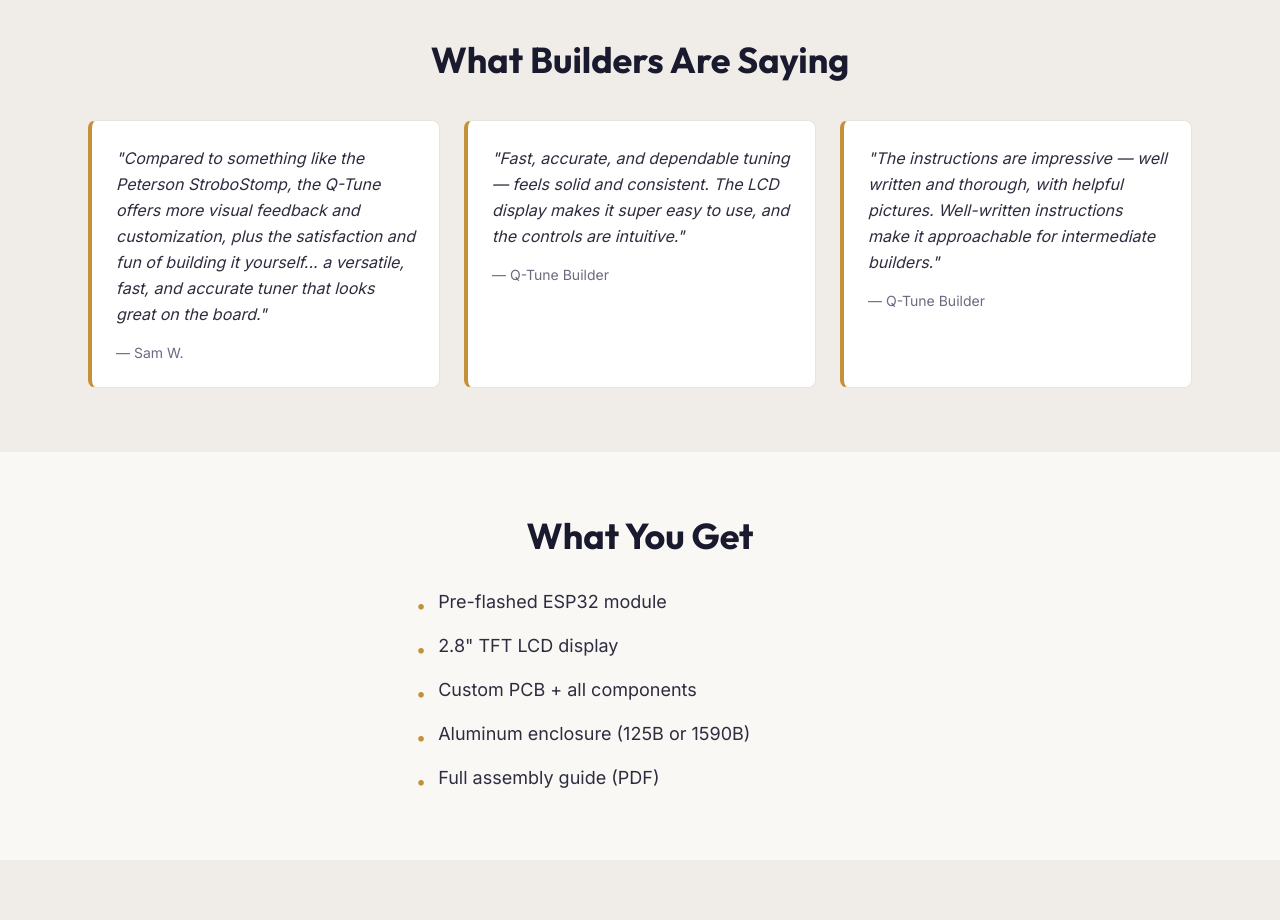
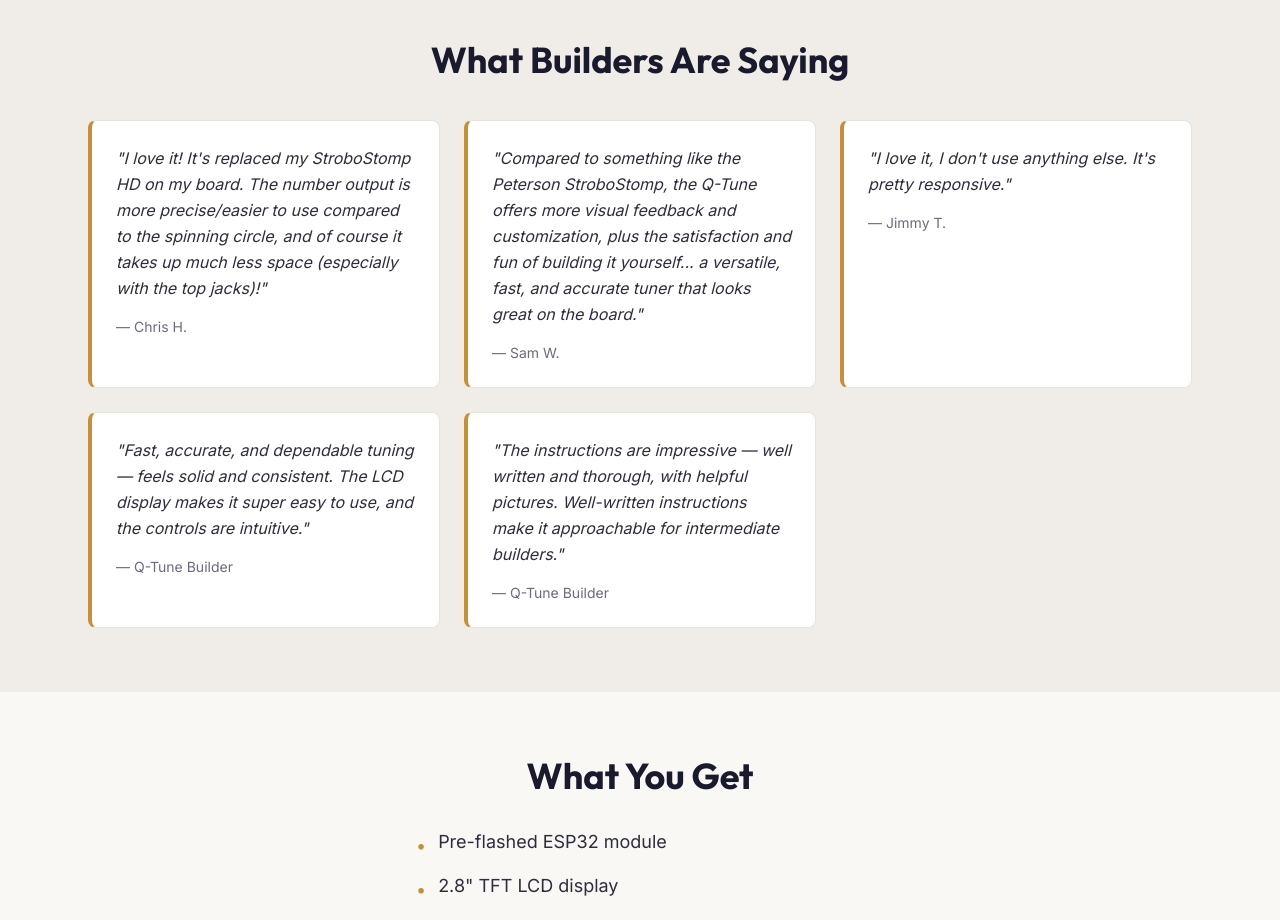
Before and after one commit to joulupukki/q-tune-web, an Astro site: page / in a window 1280 px wide. Shown: the part 6360-7280 px from the top of the page. Built offline with nearby package versions, Linux system fonts and the light colour scheme; Astro itself is replaced by a stand-in of ours.

Commit message:
Update testimonials section

```diff
--- a/src/components/TestimonialSection.astro
+++ b/src/components/TestimonialSection.astro
@@ -1,8 +1,16 @@
 ---
 const testimonials = [
   {
+    quote: "I love it! It's replaced my StroboStomp HD on my board. The number output is more precise/easier to use compared to the spinning circle, and of course it takes up much less space (especially with the top jacks)!",
+    author: "Chris H.",
+  },
+  {
     quote: "Compared to something like the Peterson StroboStomp, the Q-Tune offers more visual feedback and customization, plus the satisfaction and fun of building it yourself... a versatile, fast, and accurate tuner that looks great on the board.",
     author: "Sam W.",
+  },
+  {
+    quote: "I love it, I don't use anything else. It's pretty responsive.",
+    author: "Jimmy T.",
   },
   {
     quote: "Fast, accurate, and dependable tuning — feels solid and consistent. The LCD display makes it super easy to use, and the controls are intuitive.",
```
